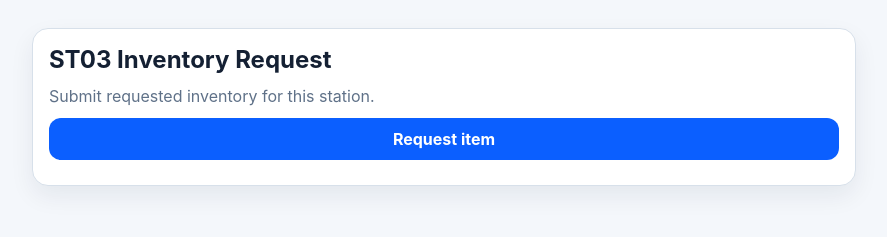
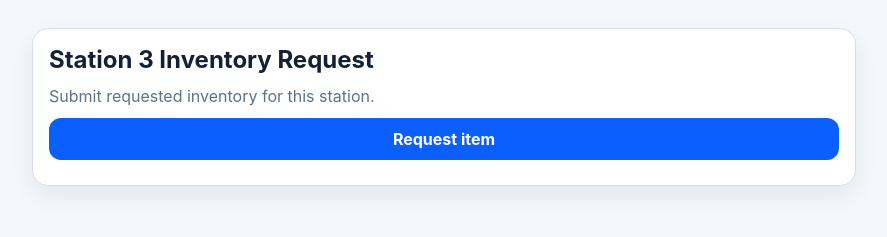
Before and after one commit to majormech/DFD-supply, a website: page public/request-ST03.html in a window 1280 px wide. Shown: the whole page, without its empty margins (196-1083 px from the left). Drawn offline with Linux system fonts and the light colour scheme; no server answers.

Commit message:
Update request-ST03.html

```diff
--- a/public/request-ST03.html
+++ b/public/request-ST03.html
@@ -9,7 +9,7 @@
   <body data-page="request" data-station="ST03">
     <div class="shell slim">
       <section class="panel stack wide">
-        <h1>ST03 Inventory Request</h1>
+        <h1>Station 3 Inventory Request</h1>
         <p class="subtitle">Submit requested inventory for this station.</p>
         <div class="stack compact">
           <button type="button" id="open-request-modal">Request item</button>
```
